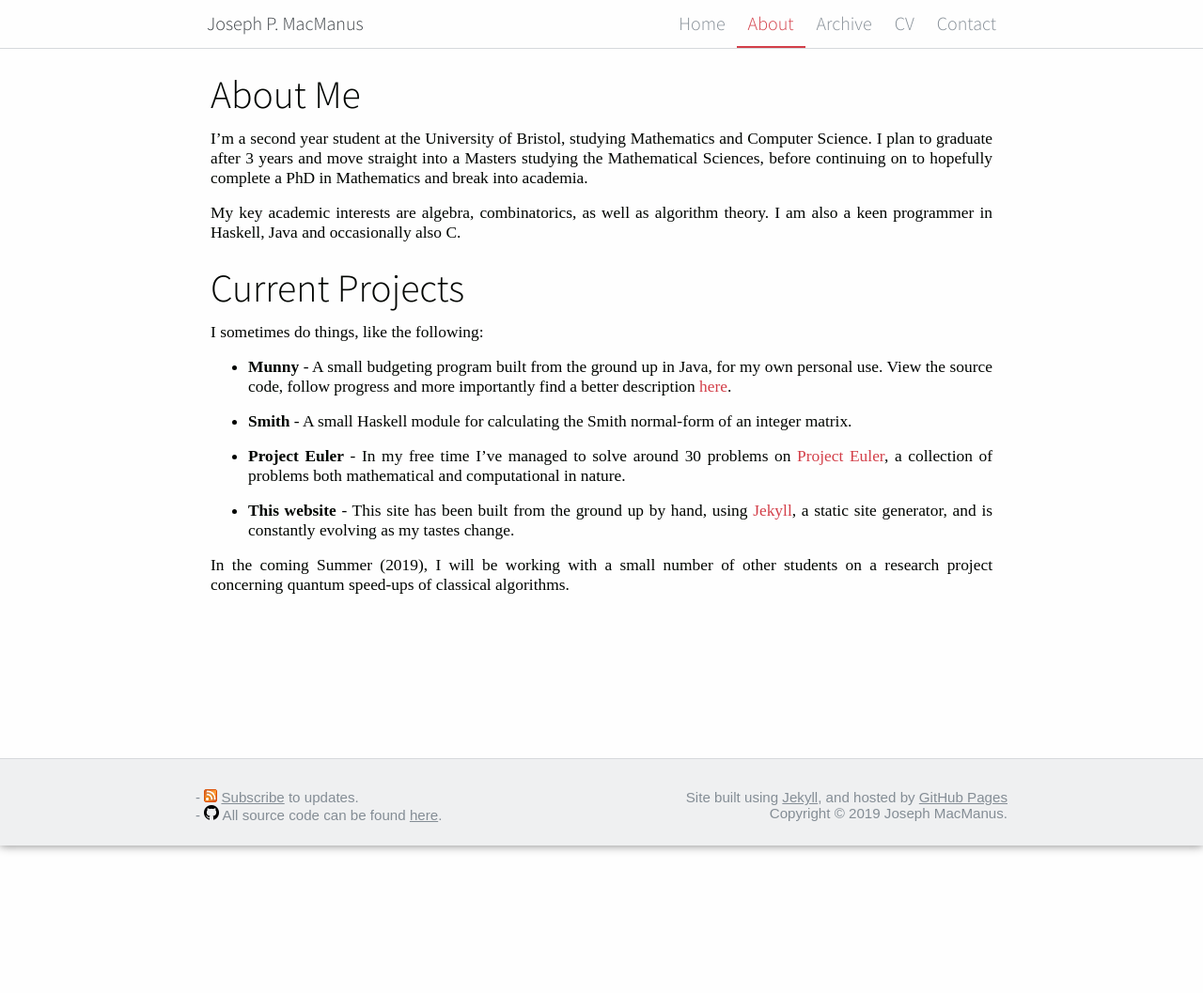
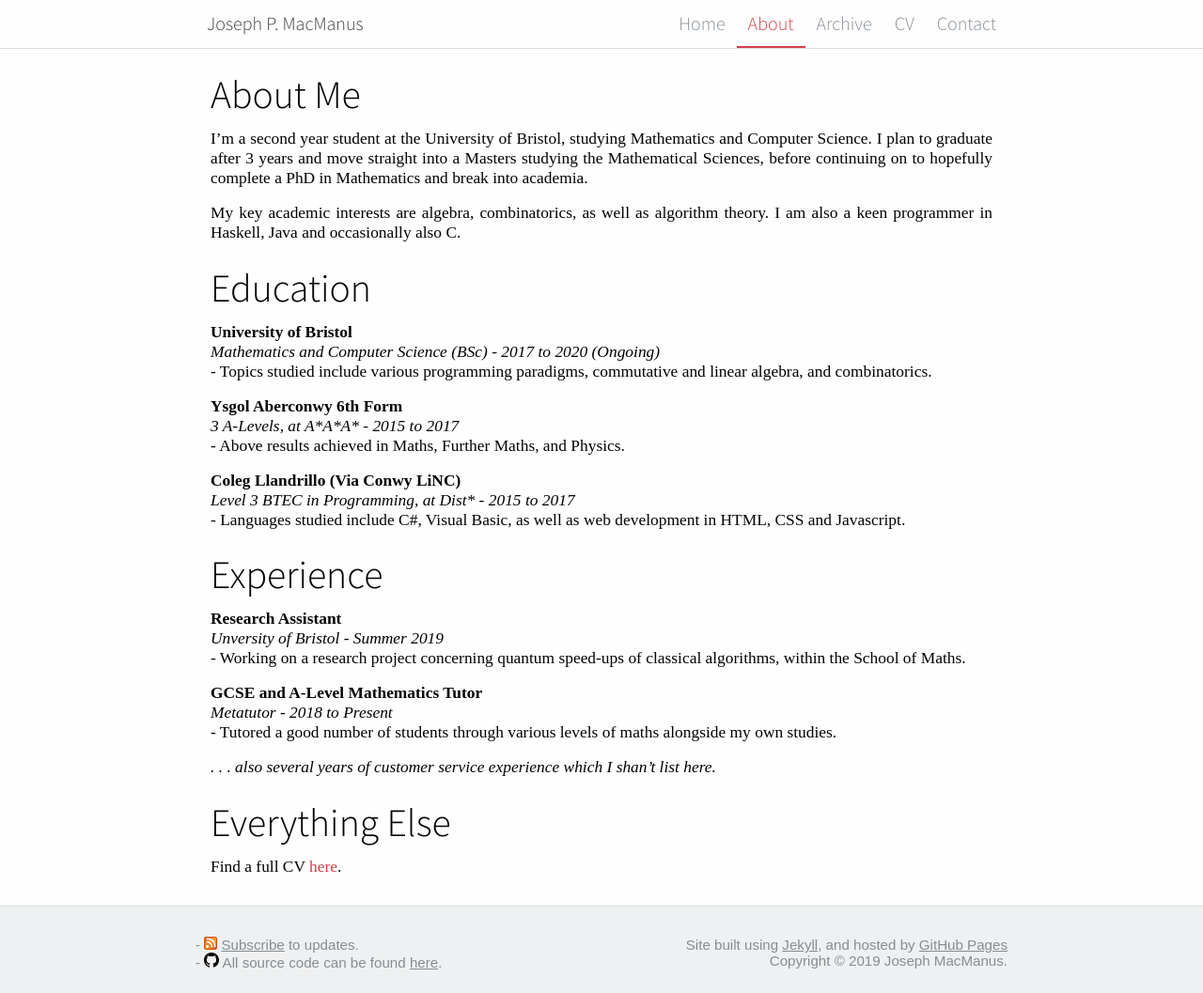
Before and after one commit to tiepdotme/jpmacmanus.me, a Jekyll site: the page built from about.md, in a window 1280 px wide. Shown: the whole page at 94% size. Built offline with Jekyll 4.4.1, drawn with Linux system fonts in a browser that asks for light colours.

Commit message:
editted about page

```diff
--- a/about.md
+++ b/about.md
@@ -9,7 +9,37 @@ I'm a second year student at the University of Bristol, studying Mathematics and
 
 My key academic interests are algebra, combinatorics, as well as algorithm theory. I am also a keen programmer in Haskell, Java and occasionally also C.
 
-# Current Projects
+# Education
+
+**University of Bristol**
+*Mathematics and Computer Science (BSc) - 2017 to 2020 (Ongoing)*
+\- Topics studied include various programming paradigms, commutative and linear algebra, and combinatorics.
+
+**Ysgol Aberconwy 6th Form**
+*3 A-Levels, at A\*A\*A\* - 2015 to 2017*
+\- Above results achieved in Maths, Further Maths, and Physics.
+
+**Coleg Llandrillo (Via Conwy LiNC)**
+*Level 3 BTEC in Programming, at Dist\* - 2015 to 2017*
+\- Languages studied include C#, Visual Basic, as well as web development in HTML, CSS and Javascript.
+
+# Experience
+
+**Research Assistant**
+*Unversity of Bristol - Summer 2019*
+\- Working on a research project concerning quantum speed-ups of classical algorithms, within the School of Maths.
+
+**GCSE and A-Level Mathematics Tutor**
+*Metatutor - 2018 to Present*
+\- Tutored a good number of students through various levels of maths alongside my own studies.
+
+*. . . also several years of customer service experience which I shan't list here.*
+
+# Everything Else
+
+Find a full CV <a href="assets/files/cv.pdf">here</a>.
+
+<!-- # Current Projects
 
 I sometimes do things, like the following:
 
@@ -21,4 +51,4 @@ I sometimes do things, like the following:
 
 - **This website** - This site has been built from the ground up by hand, using <a href="https://jekyllrb.com/">Jekyll</a>, a static site generator, and is constantly evolving as my tastes change.
 
-In the coming Summer (2019), I will be working with a small number of other students on a research project concerning quantum speed-ups of classical algorithms.
+In the coming Summer (2019), I will be working with a small number of other students on a research project concerning quantum speed-ups of classical algorithms. -->
```
